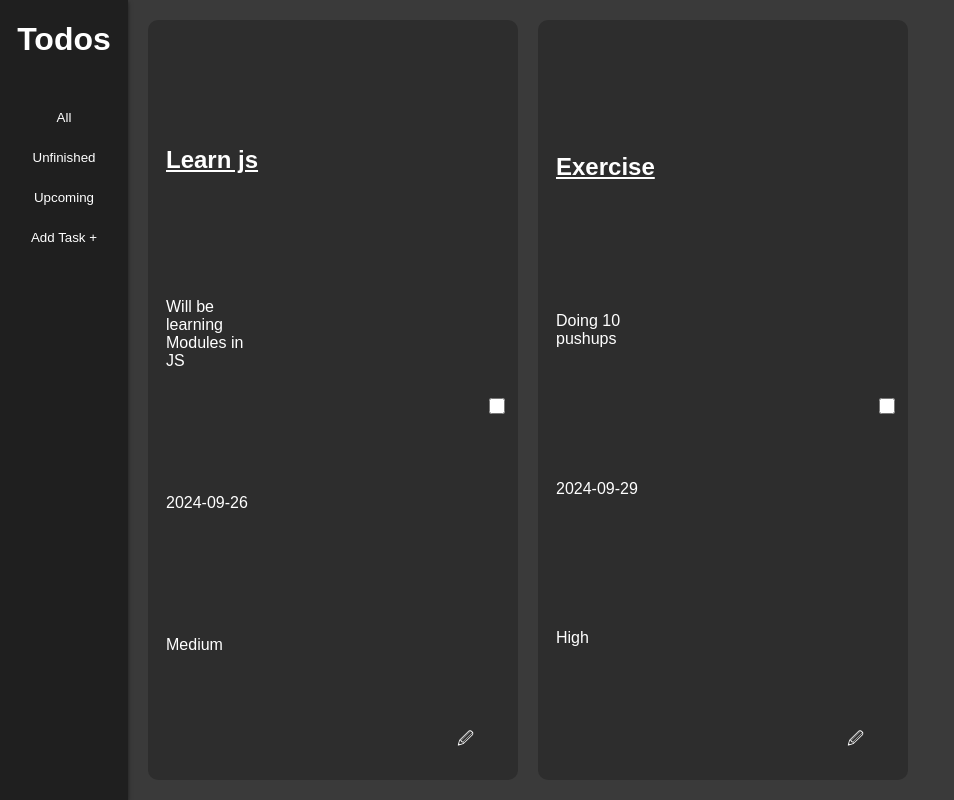
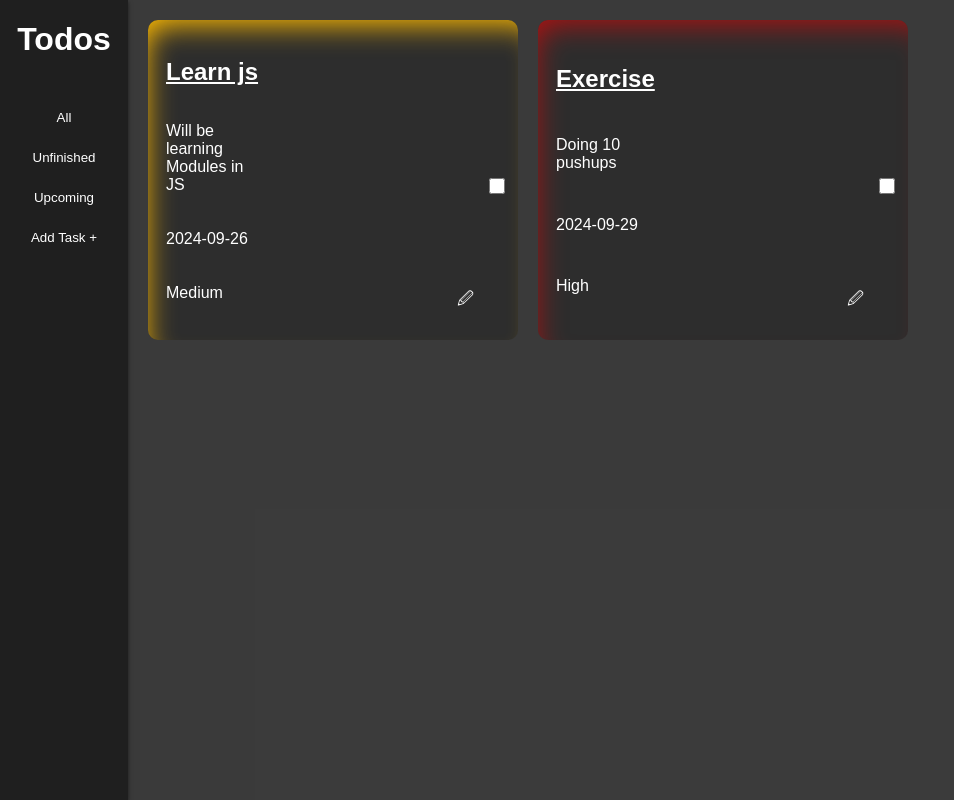
Before and after one commit to tanishs26/todos, a website built with webpack: page src/index.html in a window 1280 px wide. Both pictures are taken after a click on the button "All". Shown: the whole page, without its empty margins (0-954 px from the left). Built offline with nearby package versions, Linux system fonts and the light colour scheme; files whose address does not match are found by name; a web font is replaced by a local one.

Commit message:
css changed

```diff
--- a/src/display.js
+++ b/src/display.js
@@ -36,7 +36,16 @@ export default function display(allTasks) {
       display(allTasks);
     });
     //Box-Shadow:
+    if (allTasks[i].priority == "High") {
+      container.style.boxShadow = " inset 10px 17px 29px -12px rgba(255,0,0,0.6)";
+    }
+    else if(allTasks[i].priority=="Medium"){
+      container.style.boxShadow = " inset 10px 17px 29px -12px rgba(255,187,0,1)";
+    }
+    else{
+      container.style.boxShadow = " inset 10px 17px 29px -12px rgba(111,255,1)";
 
+    }
     //checkbox
     const check = document.createElement("input");
     check.type = "checkbox";
--- a/src/style.css
+++ b/src/style.css
@@ -11,7 +11,6 @@ body {
   flex-direction: column;
   color: gold;
   font-family: "Fira Sans Condensed", sans-serif;
-
 }
 .side-bar {
   display: flex;
@@ -23,7 +22,6 @@ body {
   height: 100vh;
   box-shadow: 0 2px 4px rgba(0, 0, 0, 0.509);
   font-family: "Fira Sans Condensed", sans-serif;
-
 }
 .content {
   display: flex;
@@ -32,18 +30,17 @@ body {
   padding: 20px;
   justify-content: space-evenly;
   font-family: "Fira Sans Condensed", sans-serif;
-
 }
 .container {
   background-color: #1f1f1f7c;
   display: flex;
   width: 350px;
-  max-height: auto;
+  height: 300px;
+  /* max-height: 400px; */
   border-radius: 10px;
   justify-content: space-between;
   padding: 10px;
   font-family: "Fira Sans Condensed", sans-serif;
-
 }
 .container:hover {
   background-color: rgba(86, 201, 255, 0.103);
@@ -54,7 +51,6 @@ body {
   width: 100px;
   word-wrap: break-word;
   font-family: "Fira Sans Condensed", sans-serif;
-
 }
 .con-title {
   margin: 8px;
@@ -62,7 +58,6 @@ body {
   font-family: italic;
   text-decoration: underline;
   font-family: "Fira Sans Condensed", sans-serif;
-
 }
 .con-div {
   display: flex;
@@ -70,7 +65,6 @@ body {
   width: 100%;
   word-break: break-all;
   font-family: "Fira Sans Condensed", sans-serif;
-
 }
 .divDel {
   display: flex;
@@ -78,7 +72,6 @@ body {
   justify-content: space-between;
   padding: 1rem 0;
   font-family: "Fira Sans Condensed", sans-serif;
-
 }
 input[type="checkbox"] {
   accent-color: rgb(48, 252, 255);
@@ -87,7 +80,6 @@ input[type="checkbox"] {
   cursor: pointer;
   margin-left: 2rem;
   font-family: "Fira Sans Condensed", sans-serif;
-
 }
 .conDiv {
   display: flex;
@@ -96,14 +88,12 @@ input[type="checkbox"] {
   justify-content: space-evenly;
   min-width: 200px;
   font-family: "Fira Sans Condensed", sans-serif;
-
 }
 .work-area {
   display: flex;
   background-color: rgba(216, 216, 216, 0.15);
   height: 100%;
   font-family: "Fira Sans Condensed", sans-serif;
-
 }
 button {
   margin: 4px auto;
@@ -115,24 +105,20 @@ button {
   cursor: pointer;
   box-sizing: border-box;
   font-family: "Fira Sans Condensed", sans-serif;
-
 }
 button:hover {
   background-color: rgba(209, 209, 209, 0.48);
   border-radius: 10px;
   transition: 0.15s;
   font-family: "Fira Sans Condensed", sans-serif;
-
-
 }
 #delBtn {
-    background: url('delete-document.png') no-repeat center;
-    background-size: contain;
-    width: 30px;
-    height: 30px;
-    border: none;
-    font-family: "Fira Sans Condensed", sans-serif;
-
+  background: url("delete-document.png") no-repeat center;
+  background-size: contain;
+  width: 30px;
+  height: 30px;
+  border: none;
+  font-family: "Fira Sans Condensed", sans-serif;
 }
 #delBtn:hover {
   cursor: pointer;
@@ -147,13 +133,12 @@ button:hover {
   justify-content: center;
   border-radius: 20px;
   padding: 1em 3em;
-  position: absolute;
+  position: fixed;
   top: 50%;
   left: 50%;
   box-shadow: 0 2px 4px rgba(0, 0, 0, 0.509);
   transform: translate(-50%, -50%);
   font-family: "Fira Sans Condensed", sans-serif;
-
 }
 .card > button {
   background-color: rgb(86, 255, 35);
@@ -162,7 +147,6 @@ button:hover {
   color: white;
   font-weight: 700;
   font-family: "Fira Sans Condensed", sans-serif;
-
 }
 .card > button:hover {
   scale: 1.1;
@@ -179,7 +163,6 @@ button:hover {
   border: 1px solid gold;
   display: flex;
   font-family: "Fira Sans Condensed", sans-serif;
-
 }
 .editCard > button {
   background-color: rgb(75, 222, 227);
@@ -189,7 +172,6 @@ button:hover {
   border-radius: 5px;
   color: white;
   font-family: "Fira Sans Condensed", sans-serif;
-
 }
 
 /* Media Query for Mobile Screens */
@@ -208,4 +190,5 @@ button:hover {
   .content {
     margin-top: 100px;
   }
+
 }
```
